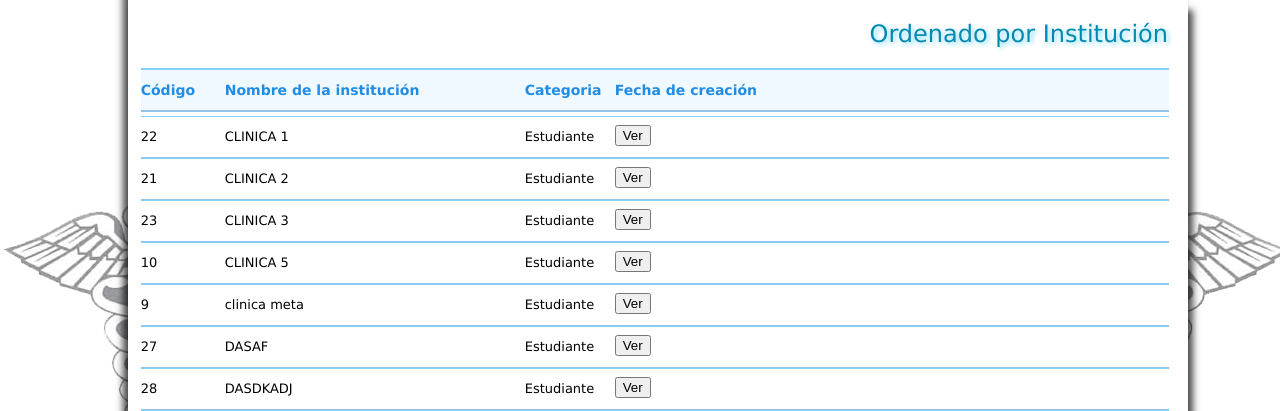
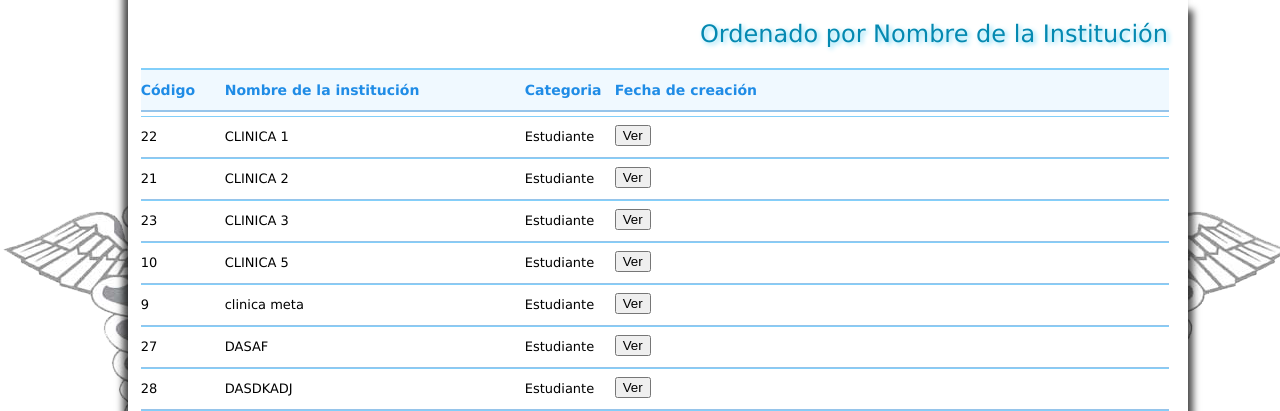
Before and after one commit to leydicq/AplicacionWeb, a PHP site: page /php/consultaInst.php in a window 1280 px wide. Shown: the top 411 px of the page. Run offline with PHP 8.4, Linux system fonts and the light colour scheme; a user stored in the database is signed in; data comes from the database, SQL or seed files in the repository.

Commit message:
varios
varios

```diff
--- a/php/consultaInst.php
+++ b/php/consultaInst.php
@@ -32,7 +32,7 @@
 	</script>
 </head>
 <body>
-	<h2 class="tituloDep">Ordenado por Institución</h2>
+	<h2 class="tituloDep">Ordenado por Nombre de la Institución</h2>
 	<div class="resultado-cabezera">
         <div class="divCodigo">Código</div>
         <div class="divnombre">Nombre de la institución</div>
```
Also changed, not shown: 1 other file.
